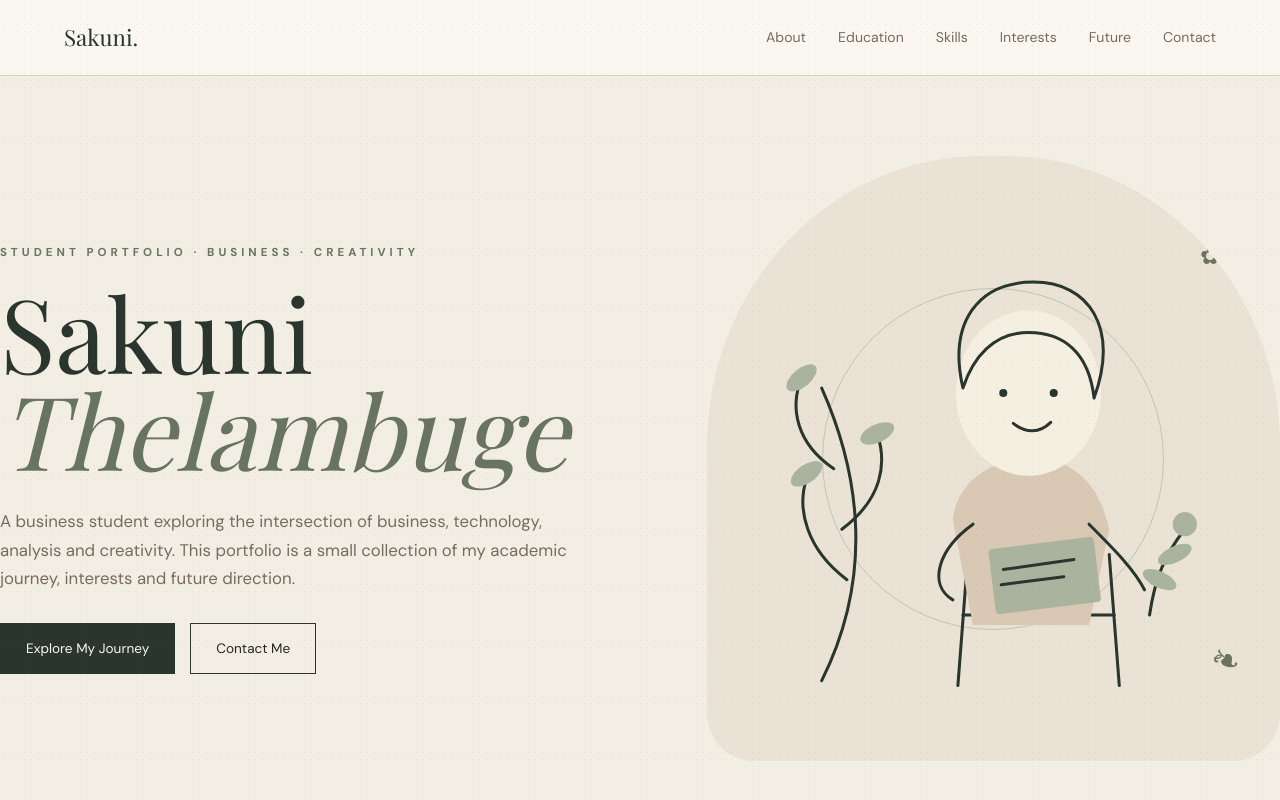
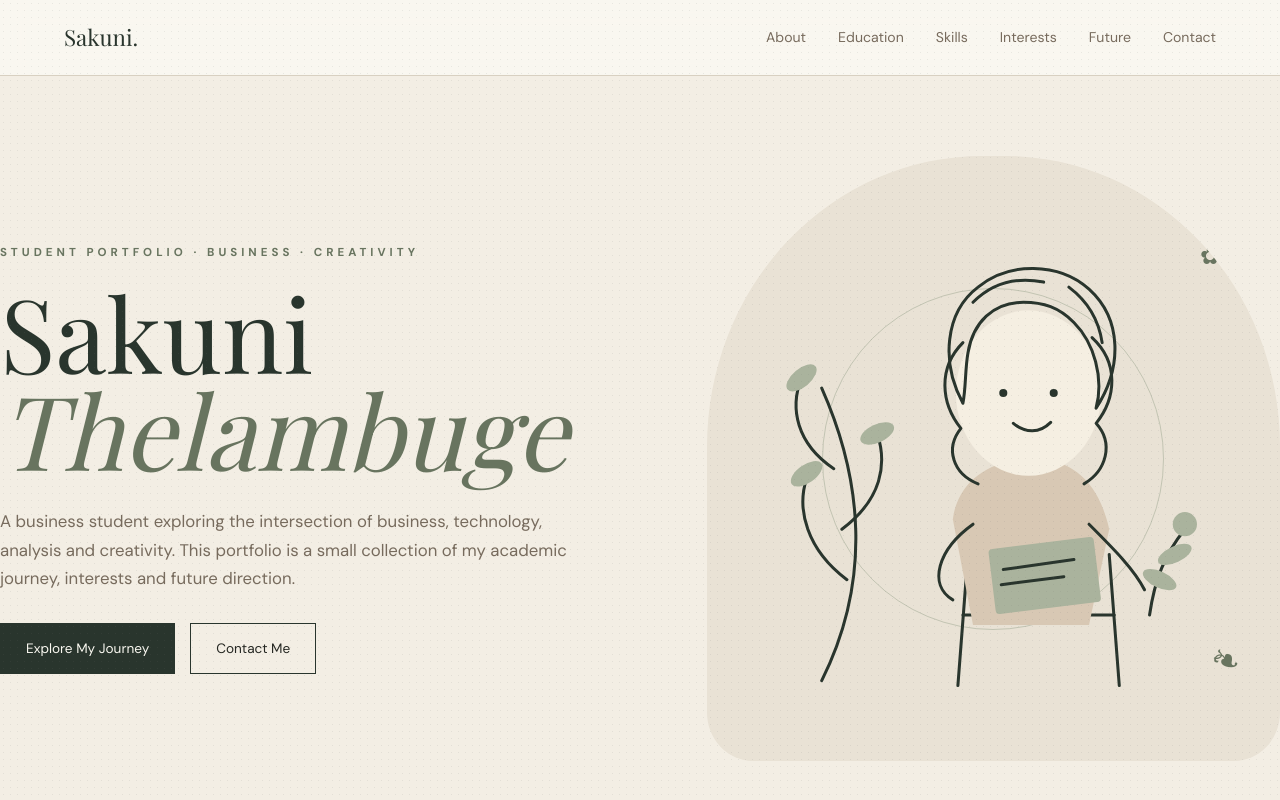
Before and after one commit to thelambugec-ship-it/da, a plain HTML site: page index.html in a window 1280 px wide. Shown: the top 800 px of the page. Drawn offline with nearby package versions, Linux system fonts and the light colour scheme.

Commit message:
Update index.html

```diff
--- a/index.html
+++ b/index.html
@@ -881,13 +881,33 @@
                      rx="72"
                      ry="82"/>
 
-            <!-- hair -->
+            <!-- feminine wavy hair -->
             <path class="line-art"
-                  d="M220 230
-                     C205 165 235 125 290 125
-                     C345 125 375 170 350 240
-                     C345 195 320 175 285 175
-                     C250 175 230 200 220 230Z"/>
+                  d="M220 245
+                     C198 205 202 155 235 130
+                     C265 105 315 105 345 132
+                     C378 162 378 210 352 250
+                     C360 220 350 185 330 165
+                     C315 150 300 145 280 145
+                     C250 145 230 165 225 195
+                     C222 212 223 230 220 245Z"/>
+
+            <!-- long soft waves -->
+            <path class="line-art"
+                  d="M220 185
+                     C195 210 198 245 218 270
+                     C202 290 210 315 235 325"/>
+
+            <path class="line-art"
+                  d="M348 180
+                     C375 205 372 240 352 265
+                     C370 285 362 312 340 325"/>
+
+            <!-- subtle hair strands -->
+            <path class="line-art"
+                  d="M230 145 C250 125 275 120 300 125"/>
+            <path class="line-art"
+                  d="M325 130 C345 145 355 165 358 185"/>
 
             <!-- face -->
             <circle cx="260" cy="235" r="4" fill="#29352d"/>
@@ -1225,11 +1245,11 @@
 
                     <div class="skill-header">
                         <span>Presentation</span>
-                        <span>85%</span>
+                        <span>75%</span>
                     </div>
 
                     <div class="skill-bar">
-                        <div class="skill-progress" style="width:85%;"></div>
+                        <div class="skill-progress" style="width:75%;"></div>
                     </div>
 
                 </div>
```
